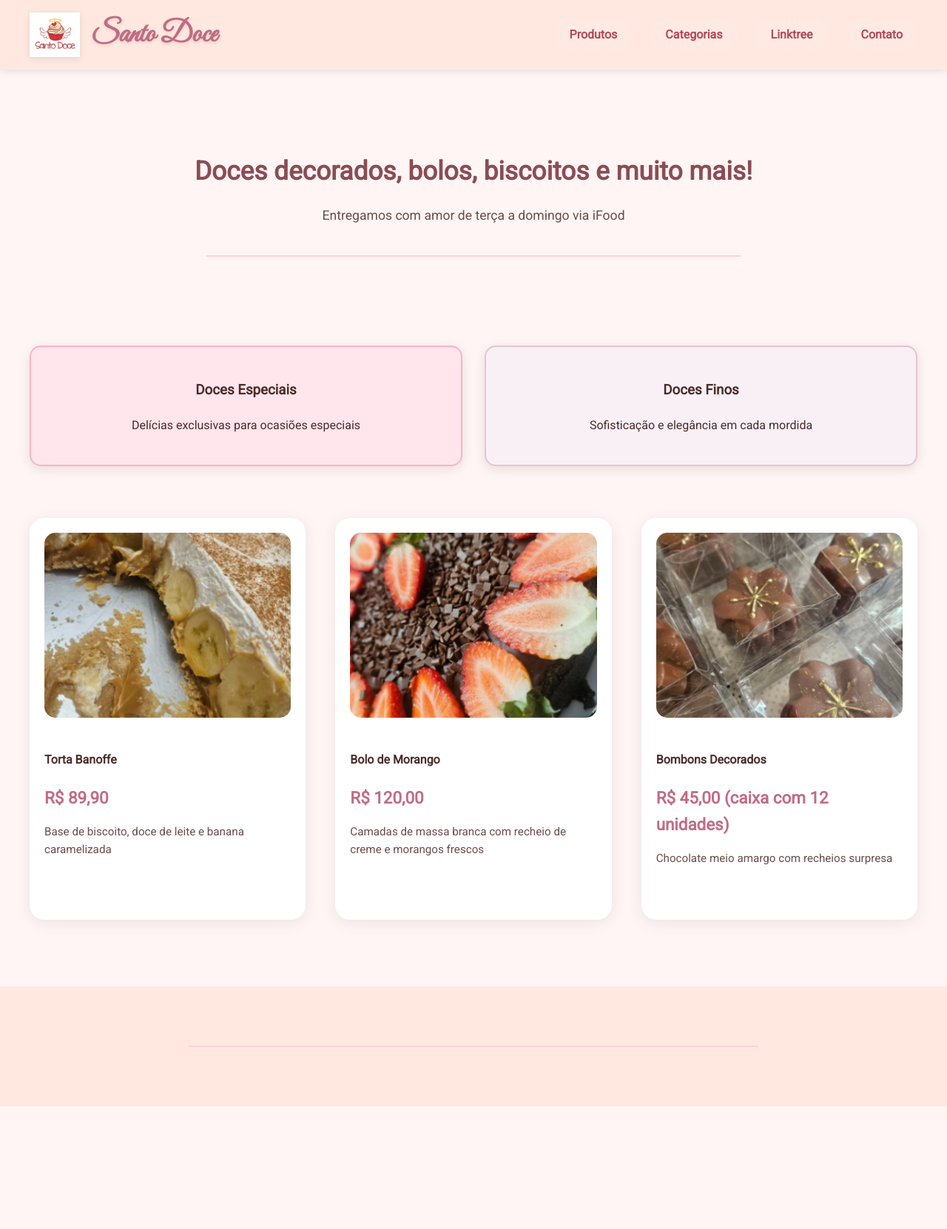
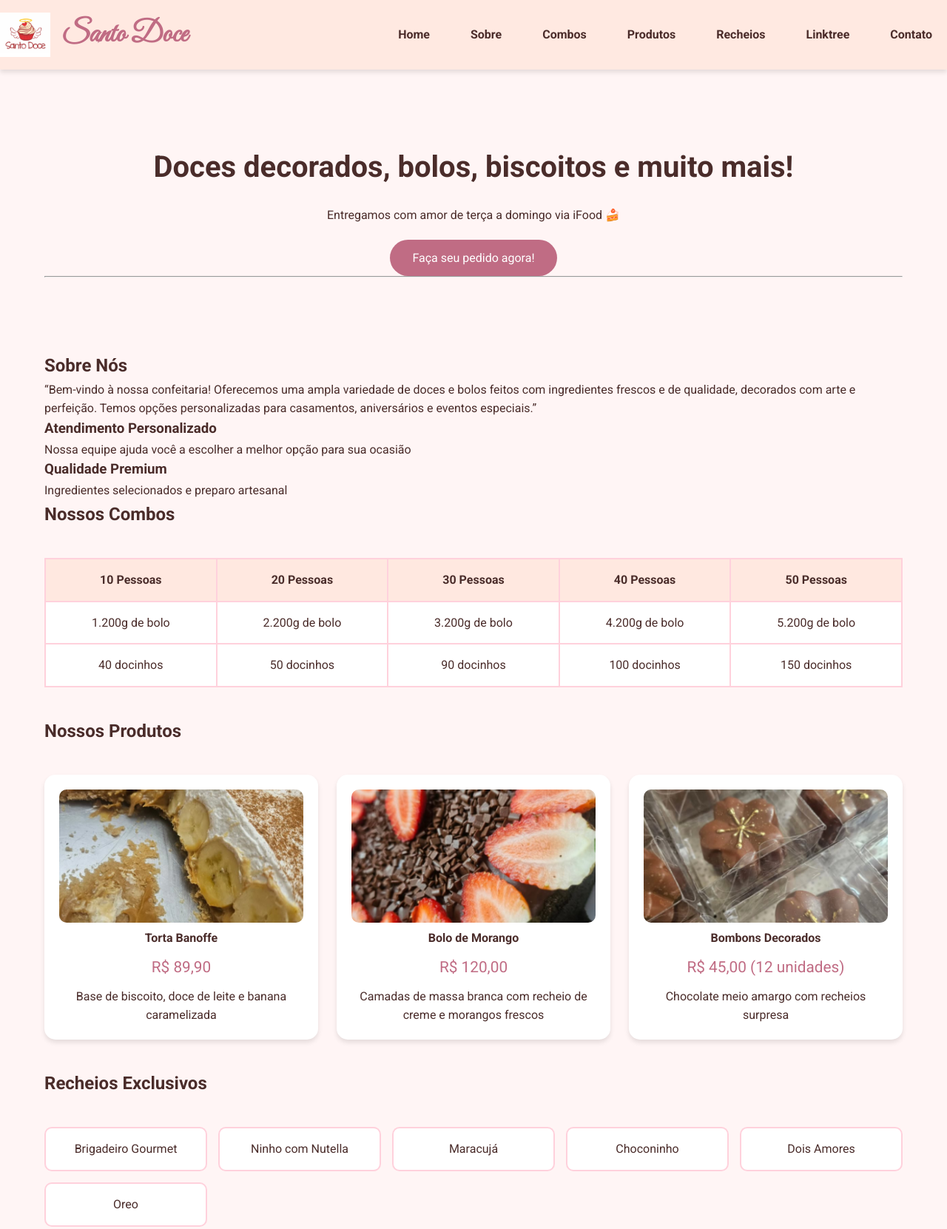
Before and after one commit to sk8leo18/santodoc, a plain HTML site: page index.html in a window 1280 px wide. Shown: the top 1661 px of the page at 74% size. Before the commit the page ends 1495 px from the top, so only its background shows below. Drawn offline with Linux system fonts and the light colour scheme.

Commit message:
Add files via upload

```diff
--- a/index.html
+++ b/index.html
@@ -4,7 +4,7 @@
   <meta charset="UTF-8">
   <meta name="viewport" content="width=device-width, initial-scale=1.0">
   <title>Santo Doce Gourmet</title>
-  <link href="https://fonts.googleapis.com/css2?family=Great+Vibes&family=Roboto&display=swap" rel="stylesheet">
+  <link href="https://fonts.googleapis.com/css2?family=Great+Vibes&family=Roboto:wght@400;700&display=swap" rel="stylesheet">
   <link rel="stylesheet" href="style.css">
 </head>
 <body>
@@ -15,8 +15,11 @@
         <h1 class="main-title">Santo Doce</h1>
       </div>
       <nav>
+        <a href="#home">Home</a>
+        <a href="#sobre">Sobre</a>
+        <a href="#combos">Combos</a>
         <a href="#produtos">Produtos</a>
-        <a href="#categorias">Categorias</a>
+        <a href="#recheios">Recheios</a>
         <a href="https://linktr.ee/santodoce.gourmet" target="_blank">Linktree</a>
         <a href="#contato">Contato</a>
       </nav>
@@ -24,25 +27,61 @@
   </header>
 
   <main class="container">
-    <section class="destaque">
+    <section id="home" class="destaque">
       <h2>Doces decorados, bolos, biscoitos e muito mais!</h2>
-      <p>Entregamos com amor de terça a domingo via iFood</p>
+      <p>Entregamos com amor de terça a domingo via iFood 🍰</p>
+      <a href="https://wa.me/5513997574242" class="botao-pedido">Faça seu pedido agora!</a>
       <hr>
     </section>
 
-    <section id="categorias">
-      <div class="category-card especial">
-        <h3>Doces Especiais</h3>
-        <p>Delícias exclusivas para ocasiões especiais</p>
+    <section id="sobre">
+      <h2>Sobre Nós</h2>
+      <p class="sobre-texto">“Bem-vindo à nossa confeitaria! Oferecemos uma ampla variedade de doces e bolos feitos com ingredientes frescos e de qualidade, decorados com arte e perfeição. Temos opções personalizadas para casamentos, aniversários e eventos especiais.”</p>
+
+      <div class="diferenciais">
+        <div class="diferencial-card">
+          <h3>Atendimento Personalizado</h3>
+          <p>Nossa equipe ajuda você a escolher a melhor opção para sua ocasião</p>
         </div>
+        <div class="diferencial-card">
+          <h3>Qualidade Premium</h3>
+          <p>Ingredientes selecionados e preparo artesanal</p>
+        </div>
+      </div>
+    </section>
 
-      <div class="category-card fino">
-        <h3>Doces Finos</h3>
-        <p>Sofisticação e elegância em cada mordida</p>
+    <section id="combos">
+      <h2>Nossos Combos</h2>
+      <div class="tabela-combos">
+        <table>
+          <tr>
+            <th>10 Pessoas</th>
+            <th>20 Pessoas</th>
+            <th>30 Pessoas</th>
+            <th>40 Pessoas</th>
+            <th>50 Pessoas</th>
+          </tr>
+          <tr>
+            <td>1.200g de bolo</td>
+            <td>2.200g de bolo</td>
+            <td>3.200g de bolo</td>
+            <td>4.200g de bolo</td>
+            <td>5.200g de bolo</td>
+          </tr>
+          <tr>
+            <td>40 docinhos</td>
+            <td>50 docinhos</td>
+            <td>90 docinhos</td>
+            <td>100 docinhos</td>
+            <td>150 docinhos</td>
+          </tr>
+        </table>
       </div>
     </section>
 
     <section id="produtos">
+      <h2>Nossos Produtos</h2>
+      <div class="product-grid">
         <div class="product">
           <img src="img/torta.png" alt="Torta Banoffe">
           <h4>Torta Banoffe</h4>
@@ -60,11 +99,54 @@
         <div class="product">
           <img src="img/bombons.png" alt="Bombons Decorados">
           <h4>Bombons Decorados</h4>
-        <p class="price">R$ 45,00 (caixa com 12 unidades)</p>
+          <p class="price">R$ 45,00 (12 unidades)</p>
           <p class="description">Chocolate meio amargo com recheios surpresa</p>
+        </div>
+      </div>
+    </section>
+
+    <section id="recheios">
+      <h2>Recheios Exclusivos</h2>
+      <div class="recheios-grid">
+        <div class="recheio-item">Brigadeiro Gourmet</div>
+        <div class="recheio-item">Ninho com Nutella</div>
+        <div class="recheio-item">Maracujá</div>
+        <div class="recheio-item">Choconinho</div>
+        <div class="recheio-item">Dois Amores</div>
+        <div class="recheio-item">Oreo</div>
+      </div>
+    </section>
+
+    <section id="contato">
+      <h2>Contato</h2>
+      <div class="contato-content">
+        <div class="info-contato">
+          <p>Telefone: (13) 99757-4242</p>
+          <p>Email: contato@santodoce.com</p>
+        </div>
+        <form class="contato-form">
+          <input type="text" placeholder="Nome" required>
+          <input type="email" placeholder="Email" required>
+          <textarea placeholder="Mensagem" rows="5" required></textarea>
+          <button type="submit">ENVIAR MENSAGEM</button>
+        </form>
       </div>
     </section>
   </main>
 
-  <footer id="contato">
+  <footer>
     <hr>
+    <p>© 2025 Santo Doce Gourmet - Todos os direitos reservados</p>
+    <div class="social">
+      <a href="https://www.instagram.com/santodoce.gourmet" target="_blank">
+        <img src="img/instagram.png" alt="Instagram" class="social-icon">
+        @santodoce.gourmet
+      </a>
+      <a href="https://wa.me/5513997574242" target="_blank">
+        <img src="img/whatsapp.png" alt="WhatsApp" class="social-icon">
+        (13) 99757-4242
+      </a>
+    </div>
+  </footer>
+</body>
+</html>
--- a/style.css
+++ b/style.css
@@ -1,9 +1,22 @@
-/* Estilos Gerais */
+:root {
+    --cor-primaria: #c06c84;
+    --cor-secundaria: #f8b7cd;
+    --cor-fundo: #fff5f5;
+    --cor-texto: #4a2c2a;
+    --sombra: 0 4px 6px rgba(0, 0, 0, 0.1);
+    --borda: 2px solid #ffd1dc;
+  }
+
+  * {
+    margin: 0;
+    padding: 0;
+    box-sizing: border-box;
+  }
+
   body {
     font-family: 'Roboto', sans-serif;
-  background: #fff5f5;
-  color: #4a2c2a;
-  margin: 0;
+    background: var(--cor-fundo);
+    color: var(--cor-texto);
     line-height: 1.6;
   }
 
@@ -13,249 +26,241 @@ body {
     padding: 0 20px;
   }
 
-/* Header Estilizado */
   header {
-  background: #ffe8e0;
-  box-shadow: 0 2px 10px rgba(0,0,0,0.1);
-  padding: 15px 0;
+    background: rgba(255, 232, 224, 0.95);
+    backdrop-filter: blur(10px);
+    box-shadow: var(--sombra);
     position: sticky;
     top: 0;
     z-index: 1000;
   }
 
   .header-content {
-  max-width: 1200px;
-  margin: 0 auto;
     display: flex;
     justify-content: space-between;
     align-items: center;
-  padding: 0 20px;
+    padding: 15px 0;
   }
 
   .logo-title {
     display: flex;
     align-items: center;
     gap: 15px;
-  transition: transform 0.3s ease;
-}
-
-.logo-title:hover {
-  transform: scale(1.02);
   }
 
   .header-logo {
     height: 60px;
     width: auto;
-  filter: drop-shadow(0 2px 4px rgba(0,0,0,0.1));
   }
 
   .main-title {
     font-family: 'Great Vibes', cursive;
     font-size: 2.5rem;
-  color: #c06c84;
-  margin: 0;
-  text-shadow: 0 2px 4px rgba(0,0,0,0.1);
+    color: var(--cor-primaria);
   }
 
-/* Navegação */
   nav {
     display: flex;
-  gap: 25px;
+    gap: 15px;
   }
 
   nav a {
     text-decoration: none;
-  color: #b04a5a;
+    color: var(--cor-texto);
     font-weight: 600;
-  padding: 8px 20px;
+    padding: 12px 20px;
     border-radius: 30px;
-  transition: all 0.3s cubic-bezier(0.4, 0, 0.2, 1);
-  background: rgba(255, 255, 255, 0.1);
+    transition: all 0.3s ease;
   }
 
   nav a:hover {
-  background: #ffd1dc;
-  box-shadow: 0 2px 8px rgba(0,0,0,0.1);
+    background: rgba(255, 209, 220, 0.3);
+    color: var(--cor-primaria);
   }
 
-/* Seção Destaque */
   .destaque {
     text-align: center;
-  padding: 80px 0 40px;
+    padding: 100px 0;
   }
 
   .destaque h2 {
-  font-size: 2.2rem;
-  color: #8a4d54;
-  margin-bottom: 15px;
+    font-size: 2.5rem;
+    margin-bottom: 20px;
   }
 
-.destaque p {
-  font-size: 1.1rem;
-  color: #6b4d4a;
-}
-
-/* Categorias */
-#categorias {
-  display: grid;
-  grid-template-columns: repeat(auto-fit, minmax(280px, 1fr));
-  gap: 30px;
-  margin: 40px 0;
-}
-
-.category-card {
-  padding: 25px;
-  border-radius: 15px;
-  text-align: center;
-  box-shadow: 0 4px 15px rgba(0,0,0,0.1);
+  .botao-pedido {
+    background: var(--cor-primaria);
+    color: white;
+    padding: 12px 30px;
+    border-radius: 30px;
+    text-decoration: none;
+    display: inline-block;
+    margin-top: 20px;
     transition: transform 0.3s ease;
   }
 
-.category-card:hover {
-  transform: translateY(-5px);
+  .botao-pedido:hover {
+    transform: scale(1.05);
   }
 
-.especial {
-  background: #ffe5ec;
-  border: 2px solid #ffb3c1;
-}
-
-.fino {
-  background: #f8f0f5;
-  border: 2px solid #e8c3d4;
-}
-
-/* Produtos */
-#produtos {
+  .product-grid {
     display: grid;
-  grid-template-columns: repeat(auto-fit, minmax(300px, 1fr));
-  gap: 40px;
-  padding: 30px 0;
+    grid-template-columns: repeat(3, 1fr);
+    gap: 25px;
+    margin: 40px 0;
   }
 
   .product {
     background: white;
-  border-radius: 20px;
+    border-radius: 15px;
     padding: 20px;
-  box-shadow: 0 4px 20px rgba(0,0,0,0.08);
-  transition: all 0.3s ease;
-}
-
-.product:hover {
-  transform: translateY(-5px);
-  box-shadow: 0 6px 25px rgba(0,0,0,0.12);
+    box-shadow: var(--sombra);
+    text-align: center;
   }
 
   .product img {
     width: 100%;
-  height: 250px;
+    height: 180px;
     object-fit: cover;
-  border-radius: 15px;
-  margin-bottom: 15px;
+    border-radius: 10px;
   }
 
   .price {
-  color: #c06c84;
-  font-size: 1.4rem;
-  font-weight: bold;
+    color: var(--cor-primaria);
+    font-size: 1.3rem;
     margin: 10px 0;
   }
 
-.description {
-  color: #6b4d4a;
-  font-size: 0.95rem;
-  min-height: 60px;
+  .tabela-combos {
+    overflow-x: auto;
+    margin: 40px 0;
   }
 
-/* Footer */
+  table {
+    width: 100%;
+    border-collapse: collapse;
+    background: white;
+    min-width: 600px;
+  }
+
+  th, td {
+    padding: 15px;
+    border: var(--borda);
+    text-align: center;
+  }
+
+  th {
+    background-color: #ffe8e0;
+  }
+
+  .recheios-grid {
+    display: grid;
+    grid-template-columns: repeat(auto-fit, minmax(200px, 1fr));
+    gap: 15px;
+    margin: 40px 0;
+  }
+
+  .recheio-item {
+    padding: 15px;
+    background: white;
+    border-radius: 10px;
+    border: var(--borda);
+    text-align: center;
+  }
+
+  .contato-content {
+    display: grid;
+    grid-template-columns: 1fr 2fr;
+    gap: 40px;
+    margin: 40px 0;
+  }
+
+  .contato-form {
+    background: white;
+    padding: 30px;
+    border-radius: 15px;
+    box-shadow: var(--sombra);
+  }
+
+  input, textarea {
+    width: 100%;
+    padding: 12px;
+    margin: 10px 0;
+    border: var(--borda);
+    border-radius: 8px;
+  }
+
+  button[type="submit"] {
+    background: var(--cor-primaria);
+    color: white;
+    padding: 15px;
+    border: none;
+    border-radius: 8px;
+    cursor: pointer;
+    width: 100%;
+  }
+
   footer {
     text-align: center;
     padding: 40px 0;
+    background: #ffe8e0;
     margin-top: 60px;
-  background: #ffe8e0;
   }
 
   .social {
     display: flex;
     justify-content: center;
     gap: 30px;
-  margin-top: 20px;
+    margin: 30px 0;
+  }
+
+  .social-icon {
+    width: 20px;
+    height: 20px;
   }
 
   .social a {
     text-decoration: none;
-  color: #b04a5a;
-  padding: 10px 25px;
+    color: var(--cor-texto);
+    padding: 10px 20px;
     border-radius: 25px;
-  border: 2px solid #ffb3c1;
-  transition: all 0.3s ease;
+    border: var(--borda);
+    display: flex;
+    align-items: center;
+    gap: 10px;
   }
 
-.social a:hover {
-  background: #ffb3c1;
-  color: white;
-}
-
-hr {
-  border: 1px solid #ffd1dc;
-  margin: 40px auto;
-  width: 60%;
-}
-
-/* Responsividade */
   @media (max-width: 768px) {
     .header-content {
       flex-direction: column;
-    gap: 15px;
+      gap: 20px;
     }
 
-  .logo-title {
-    flex-direction: column;
-    text-align: center;
+    .product-grid {
+      grid-template-columns: 1fr;
     }
 
-  .header-logo {
-    height: 50px;
-  }
-
-  .main-title {
-    font-size: 2rem;
+    .contato-content {
+      grid-template-columns: 1fr;
     }
 
     nav {
       flex-wrap: wrap;
       justify-content: center;
-    gap: 15px;
+    }
   }
 
-  nav a {
-    padding: 6px 15px;
-    font-size: 0.9rem;
-  }
-
-  .destaque {
-    padding: 60px 0 30px;
+  @media (max-width: 480px) {
+    .main-title {
+      font-size: 2rem;
     }
 
     .destaque h2 {
       font-size: 1.8rem;
     }
 
-  .product img {
-    height: 200px;
+    .social {
+      flex-direction: column;
+      align-items: center;
     }
   }
-
-@media (max-width: 480px) {
-  .main-title {
-    font-size: 1.8rem;
-  }
-
-  .destaque h2 {
-    font-size: 1.5rem;
-  }
-
-  .price {
-    font-size: 1.2rem;
-  }
-}
```
Also changed, not shown: img/instagram.png (added), img/whatsapp.png (added). Lines whose indentation alone changed are shown as unchanged.
